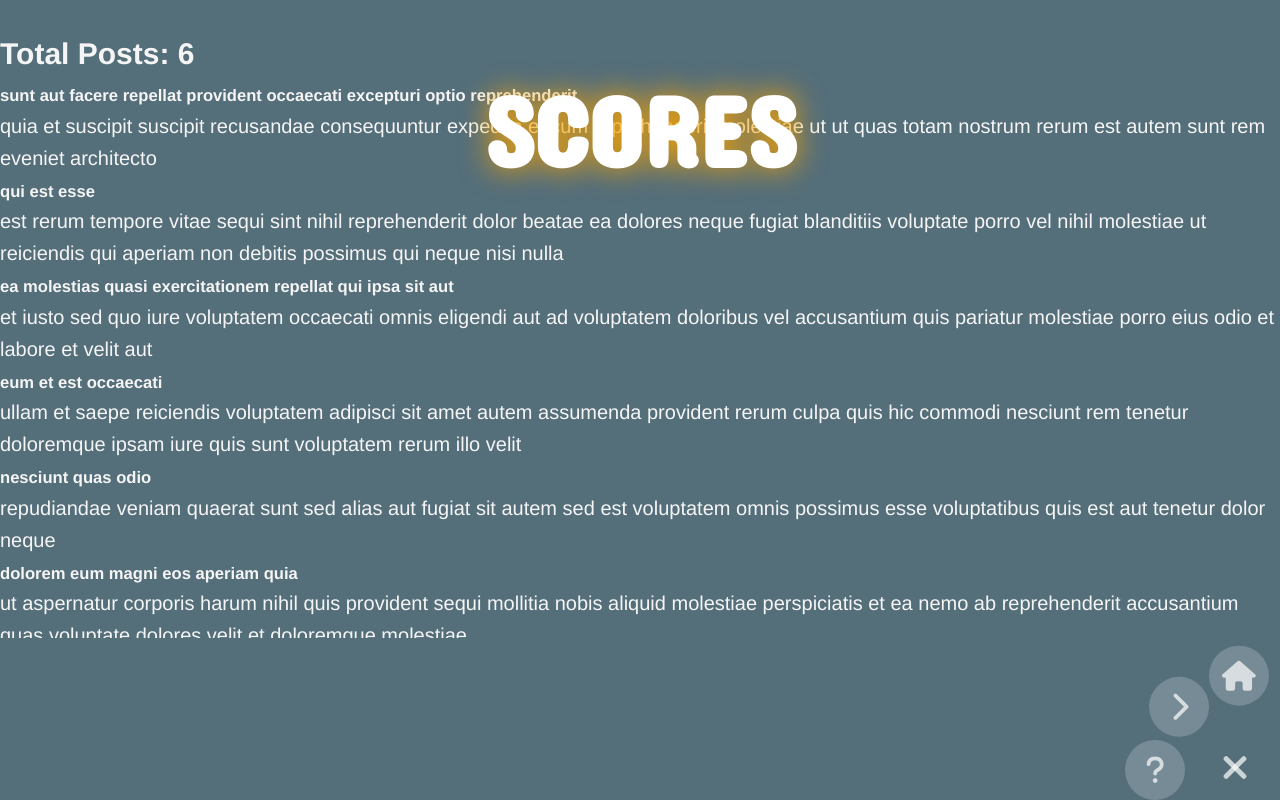
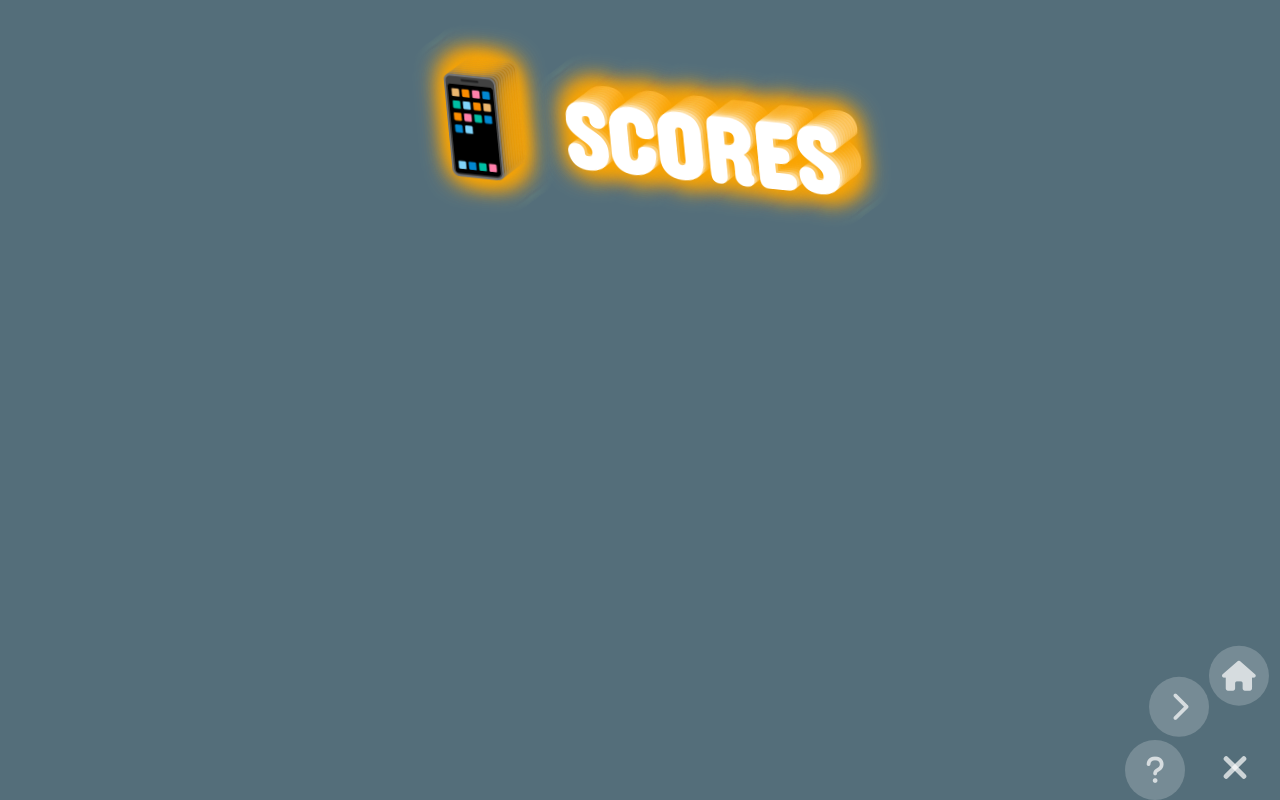
Before and after one commit to JUANLUNABLANCO/scafolding-pwa-spa, a website built with webpack: page src/index.html in a window 1280 px wide. Both pictures are taken after a click on the link 1155 px from the left and 770 px from the top of the page. Built offline with nearby package versions, Linux system fonts and the light colour scheme.

Commit message:
test ok, title exist, figure exist, #scoresPage exists

```diff
--- a/src/infraestructure/pages/scores/scores.component.html
+++ b/src/infraestructure/pages/scores/scores.component.html
@@ -1,19 +1,14 @@
-<div class="wrapper" id="scoresPage">
-    <h1>Scores</h1>
-    <h2 class="text-center text-white display-4">Scores Total Posts: <span id="total"></span></h2>
-
-    <ul class="list-group" id="posts" style="height: 70vh; overflow: auto"></ul>
-
+<div>
     <figure>
-        <h1>supreme-nft</h1>
-        <h1>supreme-nft</h1>
-        <h1>supreme-nft</h1>
-        <h1>supreme-nft</h1>
-        <h1>supreme-nft</h1>
-        <h1>supreme-nft</h1>
-        <h1>supreme-nft</h1>
-        <h1>supreme-nft</h1>
-        <h1>supreme-nft</h1>
-        <h1>supreme-nft</h1>
+        <h1>📱 Scores</h1>
+        <h1>📱 Scores</h1>
+        <h1>📱 Scores</h1>
+        <h1>📱 Scores</h1>
+        <h1>📱 Scores</h1>
+        <h1>📱 Scores</h1>
+        <h1>📱 Scores</h1>
+        <h1>📱 Scores</h1>
+        <h1>📱 Scores</h1>
+        <h1>📱 Scores</h1>
     </figure>
 </div>
--- a/src/infraestructure/pages/scores/scores.component.js
+++ b/src/infraestructure/pages/scores/scores.component.js
@@ -2,148 +2,14 @@ import scoresHTML from './scores.component.html';
 import scoresCSS from './scores.component.css';
 
 export class ScoresComponent extends HTMLElement {
-    constructor () {
-      super();
-      // this.content = this.createPosts();
+    constructor() {
+        super();
+        // this.content = this.createPosts();
     }
-    getPosts =  () => {
-      // const response = await fetch("https://jsonplaceholder.typicode.com/posts");
-      // return await response.json();
-      return [
-        {
-        "userId": 1,
-        "id": 1,
-        "title": "sunt aut facere repellat provident occaecati excepturi optio reprehenderit",
-        "body": "quia et suscipit\nsuscipit recusandae consequuntur expedita et cum\nreprehenderit molestiae ut ut quas totam\nnostrum rerum est autem sunt rem eveniet architecto"
-        },
-        {
-        "userId": 1,
-        "id": 2,
-        "title": "qui est esse",
-        "body": "est rerum tempore vitae\nsequi sint nihil reprehenderit dolor beatae ea dolores neque\nfugiat blanditiis voluptate porro vel nihil molestiae ut reiciendis\nqui aperiam non debitis possimus qui neque nisi nulla"
-        },
-        {
-        "userId": 1,
-        "id": 3,
-        "title": "ea molestias quasi exercitationem repellat qui ipsa sit aut",
-        "body": "et iusto sed quo iure\nvoluptatem occaecati omnis eligendi aut ad\nvoluptatem doloribus vel accusantium quis pariatur\nmolestiae porro eius odio et labore et velit aut"
-        },
-        {
-        "userId": 1,
-        "id": 4,
-        "title": "eum et est occaecati",
-        "body": "ullam et saepe reiciendis voluptatem adipisci\nsit amet autem assumenda provident rerum culpa\nquis hic commodi nesciunt rem tenetur doloremque ipsam iure\nquis sunt voluptatem rerum illo velit"
-        },
-        {
-        "userId": 1,
-        "id": 5,
-        "title": "nesciunt quas odio",
-        "body": "repudiandae veniam quaerat sunt sed\nalias aut fugiat sit autem sed est\nvoluptatem omnis possimus esse voluptatibus quis\nest aut tenetur dolor neque"
-        },
-        {
-        "userId": 1,
-        "id": 6,
-        "title": "dolorem eum magni eos aperiam quia",
-        "body": "ut aspernatur corporis harum nihil quis provident sequi\nmollitia nobis aliquid molestiae\nperspiciatis et ea nemo ab reprehenderit accusantium quas\nvoluptate dolores velit et doloremque molestiae"
-        }
-      ];
-    };
-
-    createPosts = () => {
-      console.log("in createPosts");
-      const divElement = document.createElement("div");
-      divElement.innerHTML = scoresHTML;
-
-      const postsElement = divElement.querySelector("#posts");
-      const totalPosts = divElement.querySelector('#total');
-
-      const posts = this.getPosts();
-      console.log(posts[0].title);
-
-      posts.forEach((post) => {
-        postsElement.innerHTML += `
-          <li class="list-group-item border-light bg-dark text-white">
-          <h5>Scores ${post.title}</h5>
-          <p>
-          ${post.body}
-          </p>
-          </li>
-        `;
-      });
-
-      totalPosts.innerHTML += posts.length;
-      return divElement
-    };
     connectedCallback() { // Cuando se carga el componente, atributos modificables double binding
 
-      // console.log(this.content);
-      this.innerHTML = `
-      <h1>Scores</h1>
-      <div><h2 class="text-center text-white display-4">Total Posts: <span id="total">6</span></h2>
-
-      <ul class="list-group" id="posts" style="height: 70vh; overflow: auto">
-                <li class="list-group-item border-light bg-dark text-white">
-                <h5>sunt aut facere repellat provident occaecati excepturi optio reprehenderit</h5>
-                <p>
-                quia et suscipit
-      suscipit recusandae consequuntur expedita et cum
-      reprehenderit molestiae ut ut quas totam
-      nostrum rerum est autem sunt rem eveniet architecto
-                </p>
-                </li>
-
-                <li class="list-group-item border-light bg-dark text-white">
-                <h5>qui est esse</h5>
-                <p>
-                est rerum tempore vitae
-      sequi sint nihil reprehenderit dolor beatae ea dolores neque
-      fugiat blanditiis voluptate porro vel nihil molestiae ut reiciendis
-      qui aperiam non debitis possimus qui neque nisi nulla
-                </p>
-                </li>
-
-                <li class="list-group-item border-light bg-dark text-white">
-                <h5>ea molestias quasi exercitationem repellat qui ipsa sit aut</h5>
-                <p>
-                et iusto sed quo iure
-      voluptatem occaecati omnis eligendi aut ad
-      voluptatem doloribus vel accusantium quis pariatur
-      molestiae porro eius odio et labore et velit aut
-                </p>
-                </li>
-
-                <li class="list-group-item border-light bg-dark text-white">
-                <h5>eum et est occaecati</h5>
-                <p>
-                ullam et saepe reiciendis voluptatem adipisci
-      sit amet autem assumenda provident rerum culpa
-      quis hic commodi nesciunt rem tenetur doloremque ipsam iure
-      quis sunt voluptatem rerum illo velit
-                </p>
-                </li>
-
-                <li class="list-group-item border-light bg-dark text-white">
-                <h5>nesciunt quas odio</h5>
-                <p>
-                repudiandae veniam quaerat sunt sed
-      alias aut fugiat sit autem sed est
-      voluptatem omnis possimus esse voluptatibus quis
-      est aut tenetur dolor neque
-                </p>
-                </li>
-
-                <li class="list-group-item border-light bg-dark text-white">
-                <h5>dolorem eum magni eos aperiam quia</h5>
-                <p>
-                ut aspernatur corporis harum nihil quis provident sequi
-      mollitia nobis aliquid molestiae
-      perspiciatis et ea nemo ab reprehenderit accusantium quas
-      voluptate dolores velit et doloremque molestiae
-                </p>
-                </li>
-              </ul>
-      </div>
-      `;
+        this.innerHTML = scoresHTML;
+        this.id = "scoresPage";
 
     }
 }
```
Also changed, not shown: cypress/e2e/components/scores.page.cy.js (renamed from cypress/e2e/components/scores.page.py.js, +3 -2 lines).
